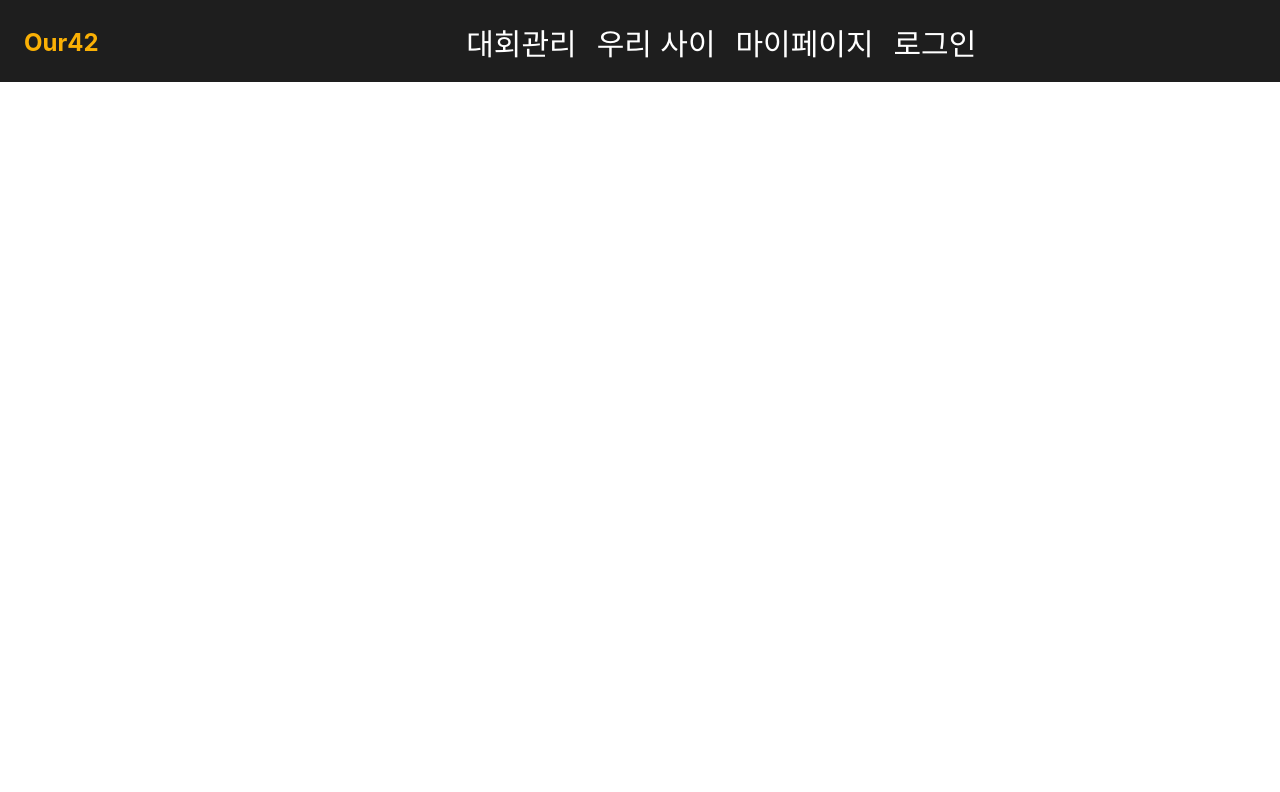
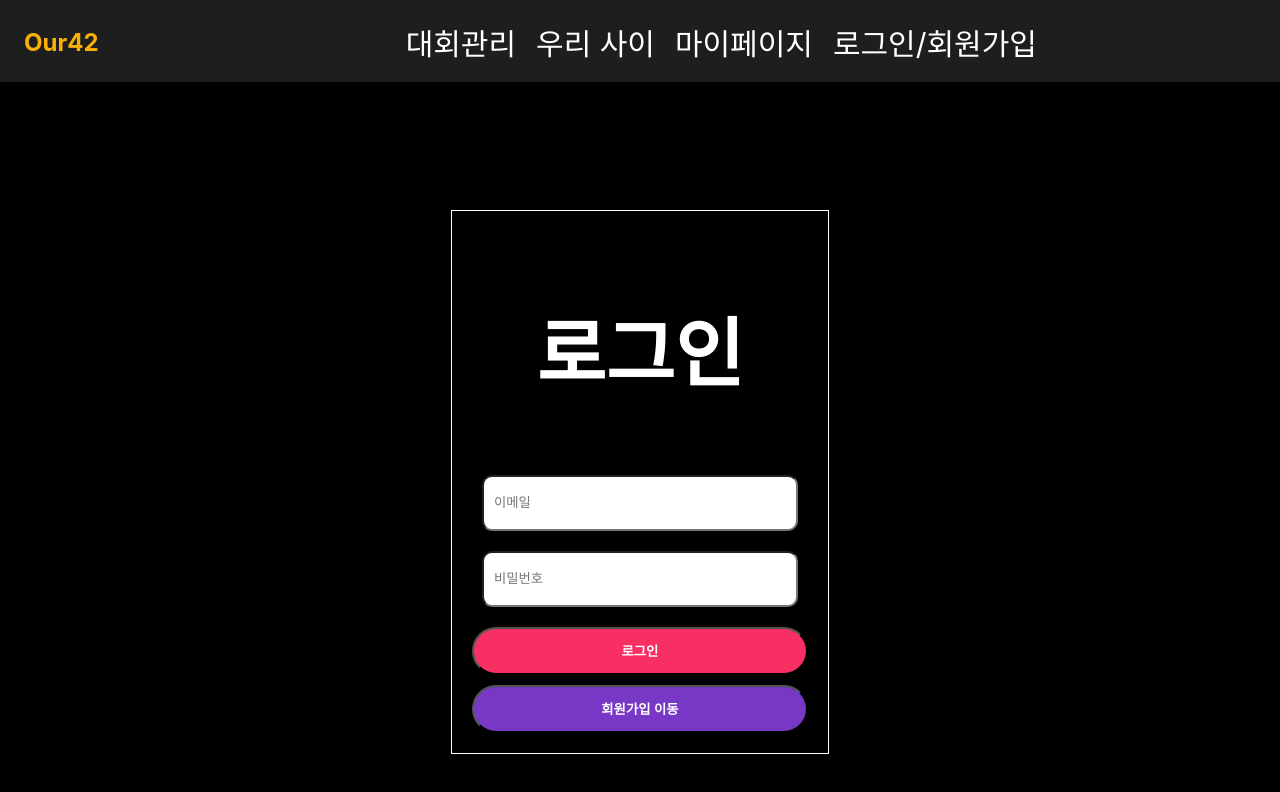
Before and after one commit to DGU-CCED/Between-us-Client, a React (Create React App) app: page /login in a window 1280 px wide. Shown: the top 792 px of the page. Built offline with nearby package versions, Linux system fonts and the light colour scheme.

Commit message:
Basic login/register

```diff
--- a/package.json
+++ b/package.json
@@ -6,6 +6,7 @@
     "@testing-library/jest-dom": "^5.16.5",
     "@testing-library/react": "^13.4.0",
     "@testing-library/user-event": "^13.5.0",
+    "axios": "^1.1.3",
     "react": "^18.2.0",
     "react-dom": "^18.2.0",
     "react-icons": "^4.6.0",
--- a/src/App.css
+++ b/src/App.css
@@ -1,5 +1,6 @@
 .App {
   text-align: center;
+  background-color: black;
 }
 
 .App-logo {
--- a/src/App.js
+++ b/src/App.js
@@ -3,16 +3,19 @@ import {Route, Routes} from 'react-router-dom';
 import './App.css';
 
 import Header from './components/header/Header.js';
-
+import LoginPage from './components/LoginPage';
+import RegisterPage from './components/RegisterPage';
 
 class App extends Component{
   render(){
     return(
       <div className="App">
         <Header />
-        {/* <Routes>
-          <Route path='/' element={<Home/>}/>
-        </Routes> */}
+        <Routes>
+          {/* <Route path='/' element={<Home/>}/> */}
+          <Route path='/login' element={<LoginPage />}/>
+          <Route path='/register' element={<RegisterPage />}/>
+        </Routes>
       </div>
     );
   }
--- /dev/null
+++ b/src/components/LoginPage.js
@@ -0,0 +1,39 @@
+import React, {useState} from 'react'
+import { useNavigate } from 'react-router-dom';
+import "./LoginRegister.css"
+
+function LoginPage() {
+  const [email, setEmail] = useState("");
+  const [password, setPassword] = useState("");
+  const navigate = useNavigate();
+
+  const onEmailHandler = (event) => {
+    setEmail(event.currentTarget.value);
+  }
+
+  const onPasswordHandler = (event) => {
+    setPassword(event.currentTarget.value)
+  }
+
+  const onSubmit = (event) => {
+    event.preventDefault();
+  }
+
+  const onClickButton = () => {
+    navigate('/register');
+  }
+
+  return (
+      <div class="loginregister">
+        <form class="form">
+            <div class="title"><h2>로그인</h2></div>
+            <div><input name="email" type="email" placeholder="이메일" value={email} onChange={onEmailHandler} class="loginregister__input"/></div>
+            <div><input name="password" type="password" placeholder="비밀번호" value={password} onChange={onPasswordHandler} class="loginregister__input"/></div>
+            <div><button type="submit" onSubmit={onSubmit} class="loginregister__button">로그인</button></div>
+            <div><button onClick={onClickButton} class="moveRegister">회원가입 이동</button></div>
+        </form>
+      </div>
+    );
+  }
+
+export default LoginPage;
--- /dev/null
+++ b/src/components/LoginRegister.css
@@ -0,0 +1,42 @@
+
+.loginregister {
+    display: flex;
+    align-items: center;
+    justify-content: center;
+    width:100%;
+    height:100vh;
+}
+.form{
+    border: 1px solid #ffffff;
+    padding: 20px;
+}
+.title{
+    color: #ffffff;
+    font-weight: 700;
+    font-size: 50px;
+}
+.loginregister__input {
+    width: 300px;
+    height: 50px;
+    padding-left: 10px;
+    margin: 10px;
+    border-radius: 10px;
+}
+.loginregister__button {
+    background-color: rgb(248, 47, 98);
+    color: rgb(255, 255, 255);
+    font-weight: 700;
+    width: 100%;
+    border-radius: 40px;
+    height: 48px;
+    margin-top: 10px;
+}
+.moveRegister{
+    background-color: #7838C5;
+    color: #ffffff;
+    border-radius: 40px;
+    font-weight: 700;
+    width: 100%;
+    height: 48px;
+    margin-top: 10px;
+}
--- /dev/null
+++ b/src/components/RegisterPage.js
@@ -0,0 +1,45 @@
+import React, {useState} from 'react'
+import { useNavigate } from 'react-router-dom';
+import "./LoginRegister.css"
+
+function RegisterPage() {
+  const [name, setName] = useState("")
+  const [email, setEmail] = useState("");
+  const [password, setPassword] = useState("")
+  const [confirmPassword, setConfirmPassword] = useState("")
+  const navigate = useNavigate();
+
+  const onNameHandler = (event) => {
+    setName(event.currentTarget.value)
+  }
+  const onEmailHandler = (event) => {
+      setEmail(event.currentTarget.value)
+  }
+
+  const onPasswordHandler = (event) => {
+      setPassword(event.currentTarget.value)
+  }
+
+  const onConfirmPasswordHandler = (event) => {
+      setConfirmPassword(event.currentTarget.value)
+  }
+
+  const onClickButton = (event) => {
+
+    navigate('/login');
+  }
+
+  return (
+    <div class="loginregister">
+      <form class="form">
+          <div class="title"><h2>회원가입</h2></div>
+          <div><input name="name" type="text" placeholder="이름" value={name} onChange={onNameHandler} class="loginregister__input"/></div>
+          <div><input name="email" type="email" placeholder="이메일" value={email} onChange={onEmailHandler} class="loginregister__input"/></div>
+          <div><input name="password" type="password" placeholder="비밀번호" value={password} onChange={onPasswordHandler} class="loginregister__input"/></div>
+          <div><input name="confirmPassword" type="password" placeholder="비밀번호 확인" value={confirmPassword} onChange={onConfirmPasswordHandler} class="loginregister__input"/></div>
+          <div><button type="submit" onClick={onClickButton} class="moveRegister">회원가입 완료</button></div>
+      </form>
+    </div>
+  );
+}
+export default RegisterPage;
--- a/src/components/header/Header.js
+++ b/src/components/header/Header.js
@@ -99,7 +99,7 @@ const Header = () => {
           </li>
           <li>
             <Link to={"/login"} className="nav-menu-list">
-              로그인
+              로그인/회원가입
             </Link>
           </li>
         </NavManu>
--- a/src/index.js
+++ b/src/index.js
@@ -1,9 +1,13 @@
 import React from 'react';
 import ReactDOM from 'react-dom';
 import { BrowserRouter} from 'react-router-dom';
+import axios from "axios";
 import './index.css';
 import App from './App';
 import reportWebVitals from './reportWebVitals';
+
+axios.defaults.baseURL = "https://localhos:3000";
+axios.defaults.withCredentials = true;
 
 ReactDOM.render((
   <BrowserRouter>
```
Also changed, not shown: 1 other file (tests, documents, lock files or other folders).
